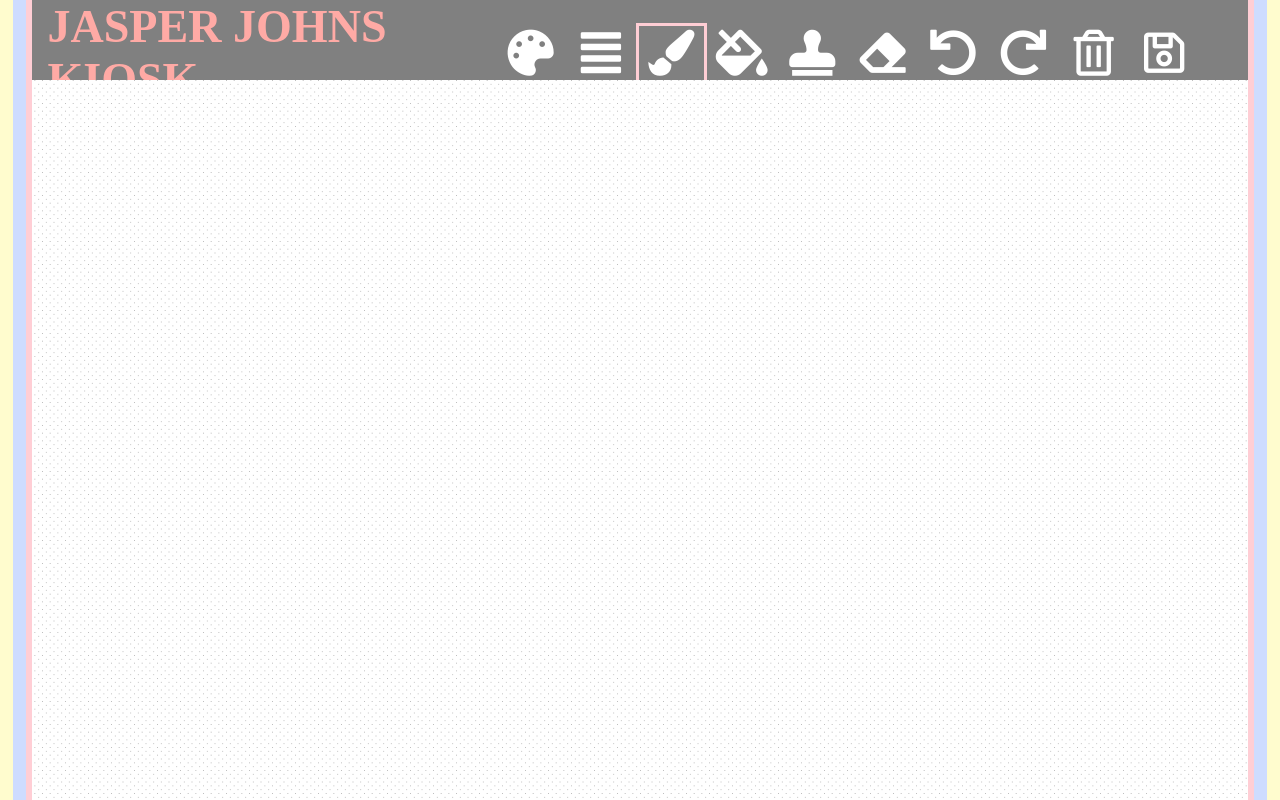
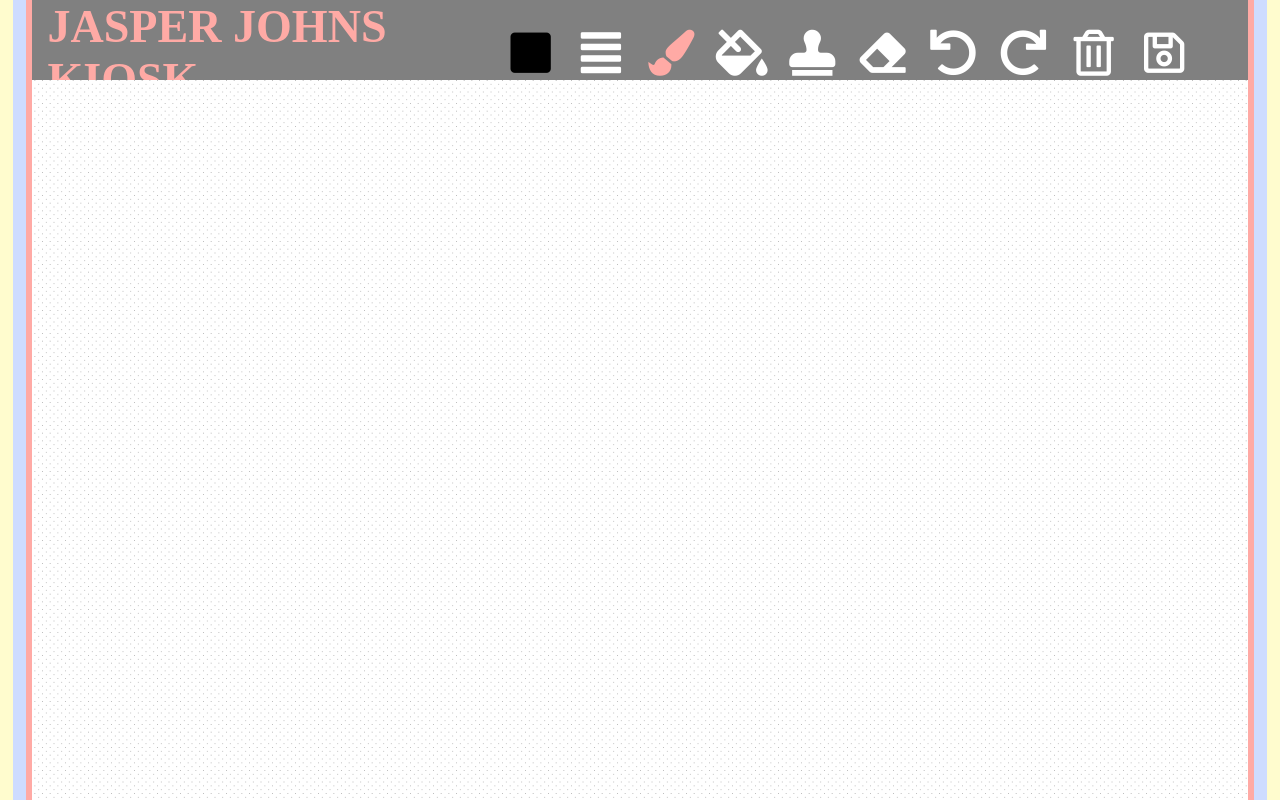
Before and after one commit to mjstu3/MJS_KJRK_FIT3157, a PHP site: page / in a window 1280 px wide. Run offline with PHP 8.4, Linux system fonts and the light colour scheme; some libraries are stand-ins or nearby versions.

Commit message:
Added color and line size menus

```diff
--- a/src/css/style.css
+++ b/src/css/style.css
@@ -53,7 +53,7 @@ body {
 }
 
 .accent-red {
-    background-color: #ffced5;
+    background-color: #ffaaa5;
 }
 
 .middle {
@@ -78,19 +78,57 @@ body {
     grid-template-columns: 5.5vw 5.5vw 5.5vw 5.5vw 5.5vw 5.5vw 5.5vw 5.5vw 5.5vw 5.5vw;
     justify-content: center;
     align-items: center;
-    transition: all 0.5s;
+    transition: all 0.2s;
+}
+
+.toolbar > div {
+    text-align: center;
 }
 
 .icon {
     padding: 0.5vh;
-    text-align: center;
     color: white;
     text-decoration: none;
     font-size: 3.6vw;
+    transition: all 0.2s;
 }
 
-.toolbar .active {
-    border: 3px solid #ffced5;
+#iconColor {
+    color: black;
+}
+
+.toolbar .active > .icon {
+    color: #ffaaa5;
+}
+
+.toolbar .color {
+    position: relative;
+    display: inline-block;
+}
+
+.dropdown-content {
+    display: none;
+    position: absolute;
+    background-color: grey;
+    z-index: 1;
+    margin-top: 15px;
+}
+
+.show {
+    display:block;
+}
+
+.size-slider {
+    width: 400px;
+    height: 40px;
+}
+
+#sizeIndicator {
+    background-color: black;
+    margin: 4px auto;
+    width: 20px;
+    height: 20px;
+    border-radius: 50%;
 }
 
 #canvas {
--- a/src/index.html
+++ b/src/index.html
@@ -5,6 +5,7 @@
     <title>Canvas Drawing App</title>
     <link rel="stylesheet" href="css/style.css">
     <link rel="stylesheet" href="https://use.fontawesome.com/releases/v5.3.1/css/all.css" integrity="sha384-mzrmE5qonljUremFsqc01SB46JvROS7bZs3IO2EmfFsd15uHvIt+Y8vEf7N7fWAU" crossorigin="anonymous">
+    <link rel='stylesheet' href='css/spectrum.css' />
 </head>
 <body>
 
@@ -19,16 +20,43 @@
                     <h1>JASPER JOHNS KIOSK</h1>
                 </div>
                 <div class="toolbar" id="toolbar">
-                    <i class="icon fas fa-palette"></i>
-                    <i class="icon fas fa-align-justify"></i>
-                    <i class="icon fas fa-paint-brush active" data-mode="brush"></i>
+                    <div class="color" onclick="toggleColors()">
+                        <i id="iconColor" class="icon fas fa-square"></i>
+                        <div id="dropdownColor" class="dropdown-content">
+                            <input id="colorpicker"/>
+                        </div>
+                    </div>
+                    <div class="size" onclick="toggleSize()">
+                        <i id="iconSize" class="icon fas fa-align-justify"></i>
+                        <div id="dropdownSize" class="dropdown-content">
+                            <input id='sizeSlider' class="size-slider" type='range' value='20' max='400' min='1'/>
+                            <div id="sizeIndicator" class="size-indicator"></div>
+                        </div>
+                    </div>
+                    <div class="brush active">
+                        <i class="icon fas fa-paint-brush" data-mode="brush"></i>
+                    </div>
+                    <div class="fill">
                         <i class="icon fas fa-fill-drip" data-mode="fill"></i>
+                    </div>
+                    <div class="stamp">
                         <i class="icon fas fa-stamp" data-mode="stamp"></i>
+                    </div>
+                    <div class="erase">
                         <i class="icon fas fa-eraser" data-mode="erase"></i>
+                    </div>
+                    <div class="undo">
                         <i class="icon fas fa-undo" data-action="undo"></i>
+                    </div>
+                    <div class="redo">
                         <i class="icon fas fa-redo" data-action="redo"></i>
+                    </div>
+                    <div class="delete">
                         <i class="icon far fa-trash-alt" data-action="delete"></i>
+                    </div>
+                    <div class="save">
                         <i class="icon far fa-save" data-action="save"></i>
+                    </div>
                 </div>
             </div>
             <div><canvas id="canvas" height="920" width="1840"></canvas></div>
@@ -39,6 +67,11 @@
 
     </div>
 
+    <script type="text/javascript" src="http://code.jquery.com/jquery-latest.min.js"></script>
     <script type="text/javascript" src="js/script.js"></script>
+    <script type="text/javascript" src='js/spectrum.js'></script>
+    <script type="text/javascript" src='js/tools.js'></script>
+
+
 </body>
 </html>
--- a/src/js/script.js
+++ b/src/js/script.js
@@ -17,14 +17,11 @@ context.lineCap = "round";
 // Event listeners
 canvas.addEventListener( 'mousedown', draw );
 canvas.addEventListener( 'touchstart', draw );
-//window.addEventListener('load', resizeCanvas, false);
-//window.addEventListener('resize', resizeCanvas, false);
 window.addEventListener( 'mouseup', stop );
 window.addEventListener( 'touchend', stop );
+window.addEventListener( 'mousemove', setColor );
+window.addEventListener( 'mousemove', setSize );
 document.querySelector( '#toolbar' ).addEventListener( 'click', selectTool );
-
-
-console.log(document.querySelectorAll( '.icon' ));
 
 // Functions
 function clearCanvas() {
@@ -57,10 +54,9 @@ function draw( e ) {
 }
 
 function highlightButton( button ) {
-  var buttons = button.parentNode.querySelectorAll( 'i' );
-    console.log(buttons);
-  buttons.forEach( function( element ){ element.classList.remove( 'active' ) } );
-  button.classList.add( 'active' );
+    var buttons = button.parentNode.parentNode.querySelectorAll( 'div' );
+    buttons.forEach( function( element ){ element.classList.remove( 'active' ) } );
+    button.parentNode.classList.add( 'active' );
 
 }
 
@@ -83,7 +79,7 @@ function renderLine() {
   } else {
     context.globalCompositeOperation = 'source-over';
   }
-
+  context.lineWidth = toolSize;
   context.stroke();
 }
 
@@ -95,7 +91,6 @@ function saveState() {
 }
 
 function selectTool( e ) {
-    console.log('ggg');
   if ( e.target === e.currentTarget ) return;
   if ( e.target.dataset.mode ) highlightButton( e.target );
   toolSize = e.target.dataset.size || toolSize;
@@ -123,10 +118,62 @@ function updateCanvas() {
   renderLine();
 }
 
-function resizeCanvas() {
-	var height = window.innerHeight * 900 / 1080;
-	var width = height * 2;
+function toggleColors() {
+    document.getElementById("dropdownColor").classList.toggle("show");
+    if (document.getElementById("dropdownSize").classList.contains('show')) {
+        document.getElementById("dropdownSize").classList.toggle('show');
+    }
+}
 
-	canvas.style.width = width+'px';
-	canvas.style.height = height+'px';
+function toggleSize() {
+    document.getElementById("dropdownSize").classList.toggle("show");
+    if (document.getElementById("dropdownColor").classList.contains('show')) {
+        document.getElementById("dropdownColor").classList.toggle('show');
+    }
 }
+
+window.onmousedown = function(event) {
+    if (!event.target.matches('.icon') && !event.target.matches('.dropdown-content') && !event.target.matches('.size-slider') && !event.target.matches('.size-indicator')) {
+        var dropdowns = document.getElementsByClassName("dropdown-content");
+        var i;
+        for (i = 0; i < dropdowns.length; i++) {
+            var openDropdown = dropdowns[i];
+            if (openDropdown.classList.contains('show')) {
+                openDropdown.classList.toggle('show');
+            }
+        }
+    }
+}
+
+function setColor() {
+    if (document.getElementById("dropdownColor").classList.contains("show")) {
+        toolColor = "rgb(".concat($("#colorpicker").spectrum("get")._r,",",$("#colorpicker").spectrum("get")._g,",",$("#colorpicker").spectrum("get")._b,")");
+        document.getElementById("iconColor").style.color = toolColor;
+        document.getElementById("sizeIndicator").style.backgroundColor = toolColor;
+    }
+}
+
+function setSize() {
+    if (document.getElementById("dropdownSize").classList.contains("show")) {
+        toolSize = document.getElementById("sizeSlider").value;
+        document.getElementById("sizeIndicator").style.height = toolSize.concat('px');
+        document.getElementById("sizeIndicator").style.width = toolSize.concat('px');
+    }
+}
+
+// jquery for spectrum color tool
+
+$(function(){
+
+    $("#colorpicker").spectrum({
+        color: "black",
+        flat: true,
+        showButtons: false,
+        containerClassName: 'palette'
+    });
+    $(".sp-picker-container").width(300);
+
+    $("#colorpicker").spectrum("set", "black");
+
+
+});
```
Also changed, not shown: src/js/tools.js (added). Lines whose indentation alone changed are shown as unchanged.
